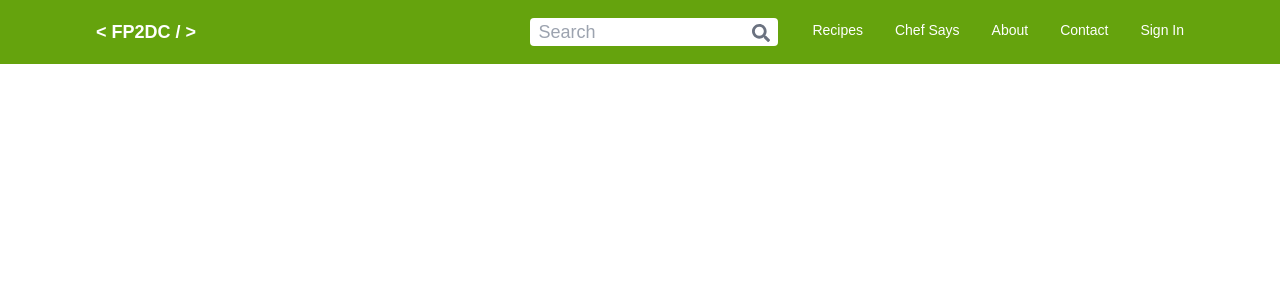
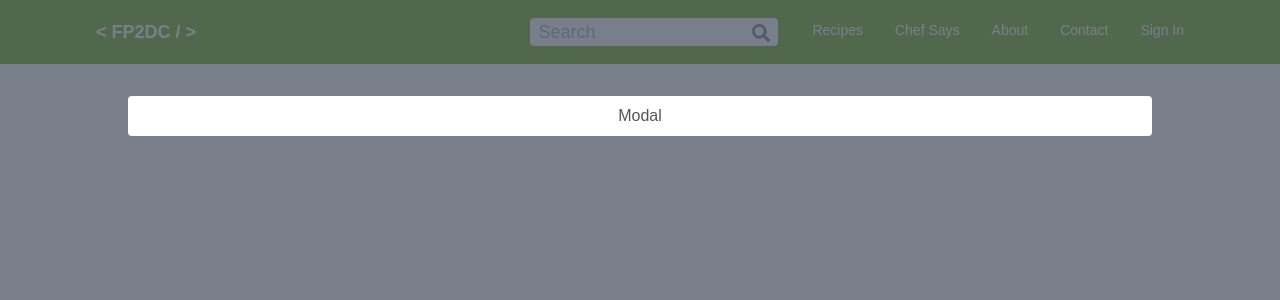
Before and after one commit to swabhi7/fp2dc-ui, a React (Create React App) app: page / in a window 1280 px wide. Shown: the top 300 px of the page. Built offline with nearby package versions, Linux system fonts and the light colour scheme; no server answers.

Commit message:
[feat] : Modal component rendered using portal

```diff
--- a/public/index.html
+++ b/public/index.html
@@ -8,5 +8,6 @@
   <body>
     <noscript>You need to enable JavaScript to run this app.</noscript>
     <div id="root"></div>
+    <div id="modal"></div>
   </body>
 </html>
--- a/src/components/features/Navbar/Navbar.component.js
+++ b/src/components/features/Navbar/Navbar.component.js
@@ -1,5 +1,6 @@
 import React from "react";
 import { FaBars, FaSearch } from "react-icons/fa";
+import Modal from "../../utilities/Modal.component";
 import classes from "./Navbar.module.css";
 
 const Navbar = () => {
@@ -7,6 +8,7 @@ const Navbar = () => {
     <div className={classes["navbar"]}>
       <div className={classes["logo"]}>&lt; FP2DC / &gt;</div>
       <div className={classes["menu"]}>
+        <Modal>Modal</Modal>
         <div className={classes["search"]}>
           <input
             type="text"
--- /dev/null
+++ b/src/components/utilities/Modal.component.js
@@ -0,0 +1,18 @@
+import React from "react";
+import { createPortal } from "react-dom";
+
+const Modal = ({children}) => {
+  return createPortal(
+    <>
+      {/* Faded out background */}
+      <div className="fixed top-0 h-screen w-screen bg-gray-600 opacity-75"></div>
+      {/* Modal content */}
+      <div className="fixed top-24 w-[80%] mx-auto inset-x-0 bg-white p-2 flex justify-center items-center rounded">
+        {children}
+      </div>
+    </>,
+    document.querySelector("#modal")
+  );
+};
+
+export default Modal;
```
